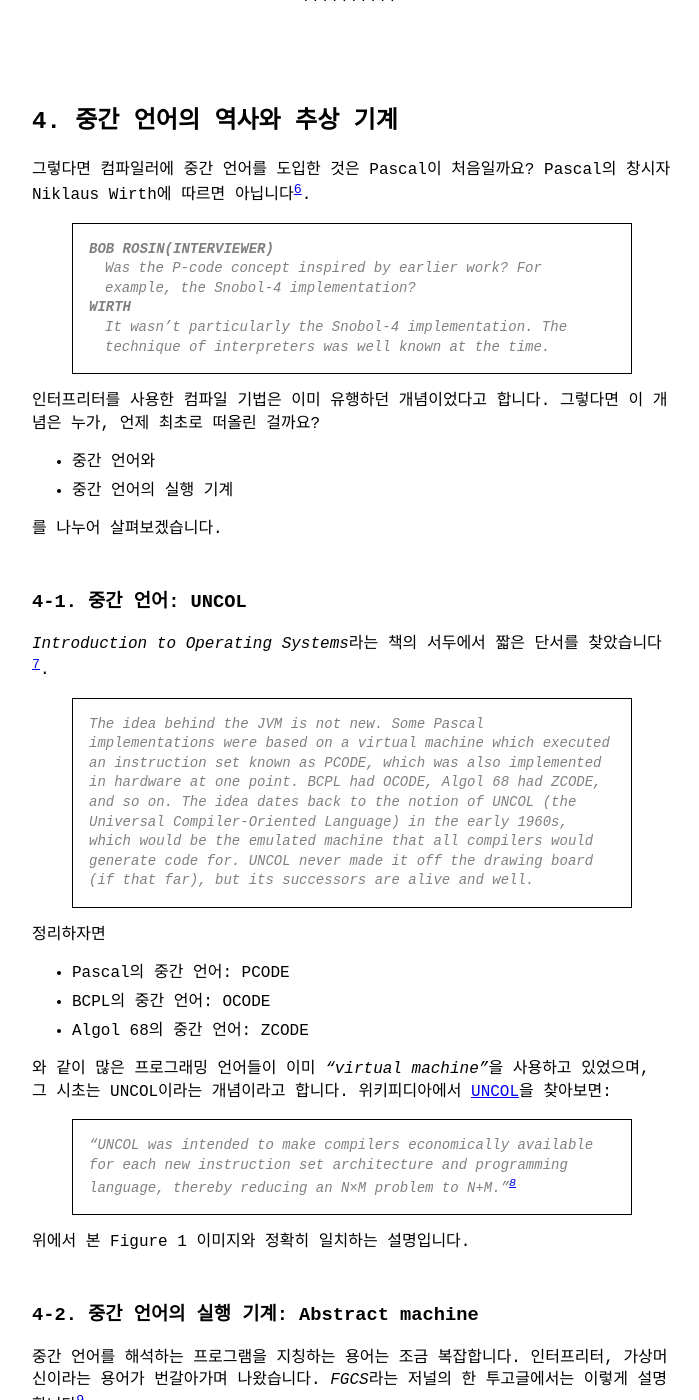
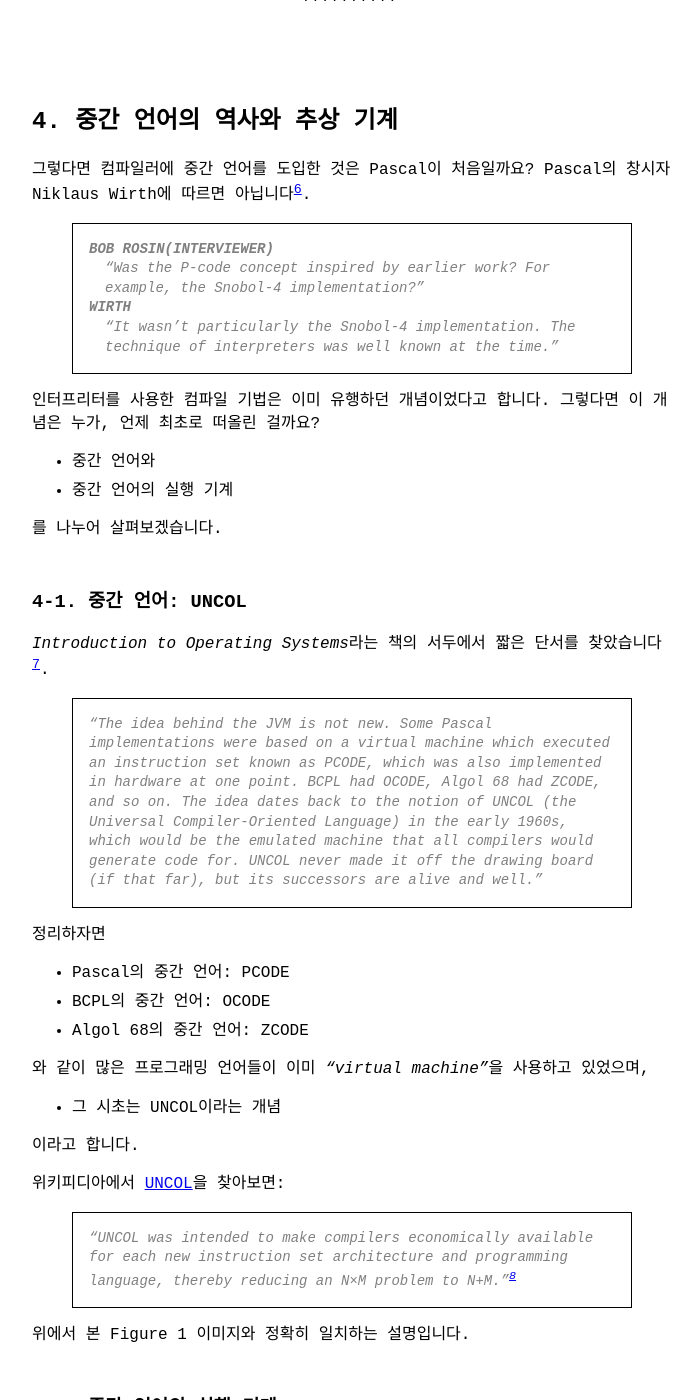
Before and after one commit to electronyoon/electronyoon.github.io, a Jekyll site: the page built from _posts/2024-11-05-자바 바이트 코드, 왜 만들었을까?.md, in a window 1280 px wide and 1400 px high, scrolled down 3840 px. Shown: the whole window, without its empty margins (288-987 px from the left). Built offline with Jekyll 4.4.1, drawn with Linux system fonts in a browser that asks for light colours; some of the changed text lies outside the part shown.

Commit message:
improve readability

```diff
--- a/_posts/2024-11-05-자바 바이트 코드, 왜 만들었을까?.md
+++ b/_posts/2024-11-05-자바 바이트 코드, 왜 만들었을까?.md
@@ -119,10 +119,12 @@
 그렇다면 컴파일러에 중간 언어를 도입한 것은 Pascal이 처음일까요? Pascal의 창시자 Niklaus Wirth에 따르면 아닙니다[^6].
 
 > BOB ROSIN(INTERVIEWER)
-> : Was the P-code concept inspired by earlier work? For example, the Snobol-4 implementation?
+>
+> : "Was the P-code concept inspired by earlier work? For example, the Snobol-4 implementation?"
 >
 > WIRTH
-> : It wasn't particularly the Snobol-4 implementation. The technique of interpreters was well known at the time.
+>
+> : "It wasn't particularly the Snobol-4 implementation. The technique of interpreters was well known at the time."
 
 인터프리터를 사용한 컴파일 기법은 이미 유행하던 개념이었다고 합니다. 그렇다면 이 개념은 누가, 언제 최초로 떠올린 걸까요?
 - 중간 언어와
@@ -134,14 +136,19 @@
 
 *Introduction to Operating Systems*라는 책의 서두에서 짧은 단서를 찾았습니다[^7].
 
-> The idea behind the JVM is not new. Some Pascal implementations were based on a virtual machine which executed an instruction set known as PCODE, which was also implemented in hardware at one point. BCPL had OCODE, Algol 68 had ZCODE, and so on. The idea dates back to the notion of UNCOL (the Universal Compiler-Oriented Language) in the early 1960s, which would be the emulated machine that all compilers would generate code for. UNCOL never made it off the drawing board (if that far), but its successors are alive and well.
+> "The idea behind the JVM is not new. Some Pascal implementations were based on a virtual machine which executed an instruction set known as PCODE, which was also implemented in hardware at one point. BCPL had OCODE, Algol 68 had ZCODE, and so on. The idea dates back to the notion of UNCOL (the Universal Compiler-Oriented Language) in the early 1960s, which would be the emulated machine that all compilers would generate code for. UNCOL never made it off the drawing board (if that far), but its successors are alive and well."
 
 정리하자면
 - Pascal의 중간 언어: PCODE
 - BCPL의 중간 언어: OCODE
 - Algol 68의 중간 언어: ZCODE
 
-와 같이 많은 프로그래밍 언어들이 이미 *"virtual machine"*을 사용하고 있었으며, 그 시초는 UNCOL이라는 개념이라고 합니다. 위키피디아에서 [UNCOL](https://en.wikipedia.org/wiki/UNCOL#cite_ref-2)을 찾아보면:
+와 같이 많은 프로그래밍 언어들이 이미 *"virtual machine"*을 사용하고 있었으며,
+- 그 시초는 UNCOL이라는 개념
+
+이라고 합니다.
+
+위키피디아에서 [UNCOL](https://en.wikipedia.org/wiki/UNCOL#cite_ref-2)을 찾아보면:
 
 > "UNCOL was intended to make compilers economically available for each new instruction set architecture and programming language, thereby reducing an N×M problem to N+M."[^8]
 
```
Also changed, not shown: other parts of _posts/2024-11-05-자바 바이트 코드, 왜 만들었을까?.md (+2 -2 lines).
